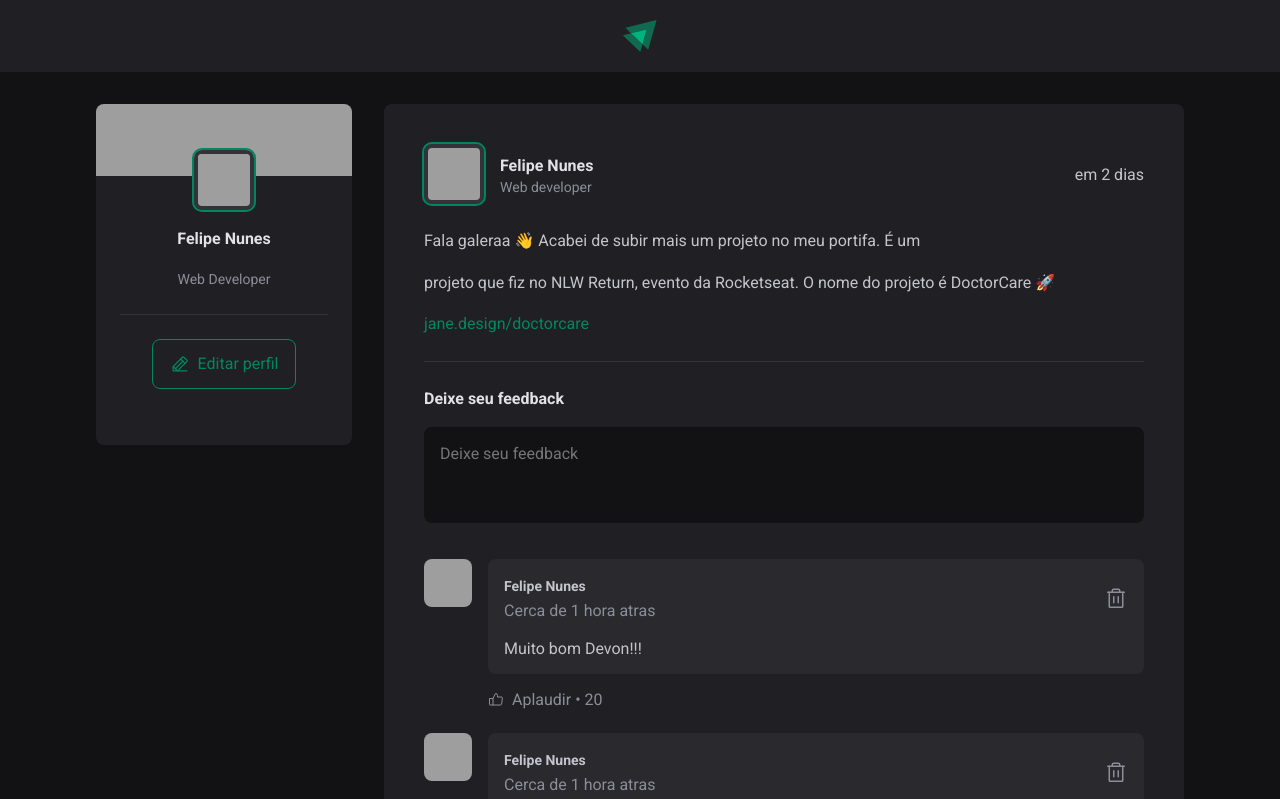
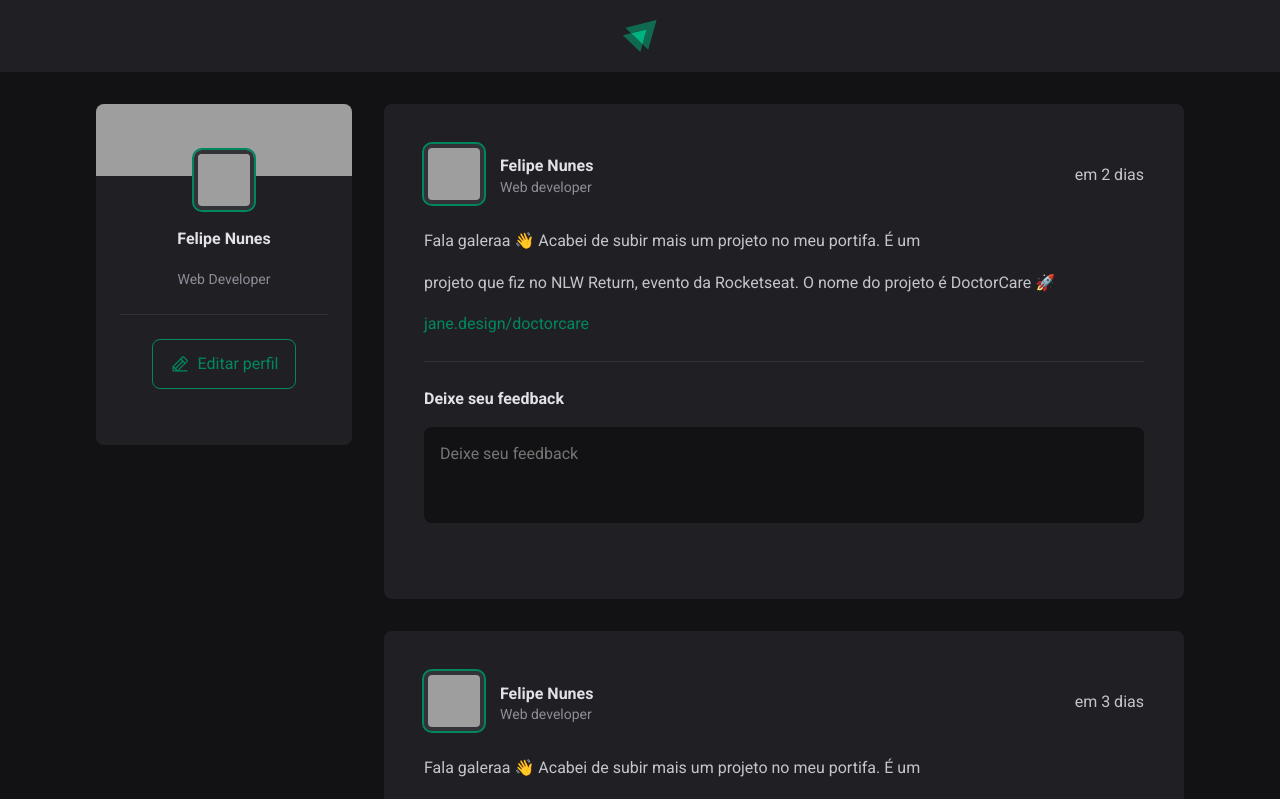
Before and after one commit to nunees/ignite-feed, a React (Vite) app: page / in a window 1280 px wide. Shown: the top 799 px of the page. Built offline with nearby package versions, Linux system fonts and the light colour scheme; grey boxes are pictures that could not be loaded.

Commit message:
feat: add communication between components

```diff
--- a/src/components/Comment.jsx
+++ b/src/components/Comment.jsx
@@ -2,25 +2,34 @@ import { ThumbsUp, Trash } from "phosphor-react";
 import { Avatar } from "./Avatar";
 import styles from "./Comment.module.css";
 
-export function Comment(){
-    return(
+export function Comment({ content, onDeleteComment }) {
+  function handleDeleteComment() {
+    onDeleteComment(content);
+  }
+
+  return (
     <div className={styles.comment}>
-            <Avatar hasBorder={false} src="https://avatars.githubusercontent.com/u/28915121?v=4" />
+      <Avatar
+        hasBorder={false}
+        src="https://avatars.githubusercontent.com/u/28915121?v=4"
+      />
 
       <div className={styles.commentBox}>
         <div className={styles.commentContent}>
           <header>
             <div className={styles.authorAndTime}>
               <strong>Felipe Nunes</strong>
-                            <time title="11 de maio as 11:13" dateTime="2022-05-11 08:13:00">Cerca de 1 hora atras</time>
+              <time title="11 de maio as 11:13" dateTime="2022-05-11 08:13:00">
+                Cerca de 1 hora atras
+              </time>
             </div>
 
-                        <button title="Deletar comentario">
-                            <Trash size={24}/>
+            <button onClick={handleDeleteComment} title="Deletar comentario">
+              <Trash size={24} />
             </button>
           </header>
 
-                    <p>Muito bom Devon!!!</p>
+          <p>{content}</p>
         </div>
         <footer>
           <button>
--- a/src/components/Post.jsx
+++ b/src/components/Post.jsx
@@ -6,9 +6,11 @@ import { Comment } from "./Comment";
 import styles from "./Post.module.css";
 
 
-const comments = []
+export function Post({author, publishedAt, content}) {
+  const [comments, setComments] = useState([])
 
-export function Post({author, publishedAt, content}) {
+  const[newCommentText, setNewCommentText] = useState("");
+
   const publishedDateFormated = format(publishedAt, "d 'de' LLLL 'as' HH:mm'h'",{
     locale: ptBR
   })
@@ -20,10 +22,19 @@ export function Post({author, publishedAt, content}) {
 
   function handleCreateNewComment(){
     event.preventDefault();
-    setComments([...comments, comments.length+1]);
+    setComments([...comments, newCommentText]);
+    setNewCommentText("");
   }
 
-  const [comments, setComments] = useState([1,2])
+  function handleNewCommentChange(){
+    setNewCommentText(event.target.value);
+  }
+
+  function deleteComment(comment){
+
+  }
+
+
 
   return (
     <article className={styles.post}>
@@ -44,22 +55,26 @@ export function Post({author, publishedAt, content}) {
       <div className={styles.content}>
          {content.map(line => {
           if(line.type === "paragraph"){
-            return <p>{line.content}</p>
+            return <p key={line.content}>{line.content}</p>
           }else if(line.type === "link"){
-            return <p><a href="#">{line.content}</a></p>
+            return <p key={line.content}><a href="#">{line.content}</a></p>
           }
          })}
       </div>
       <form onSubmit={handleCreateNewComment} className={styles.commentForm}>
         <strong>Deixe seu feedback</strong>
-        <textarea placeholder="Deixe seu feedback"/>
+        <textarea
+          name="comment"
+          placeholder="Deixe seu feedback"
+          value={newCommentText}
+          onChange={handleNewCommentChange}/>
         <footer>
         <button type="submit">Publicar</button>
         </footer>
       </form>
       <div className={styles.commentList}>
        {comments.map(comment => {
-        return <Comment />
+        return <Comment key={comment} content={comment} onDeleteComment={deleteComment}/>
        })}
       </div>
     </article>
```
Lines whose indentation alone changed are shown as unchanged.
